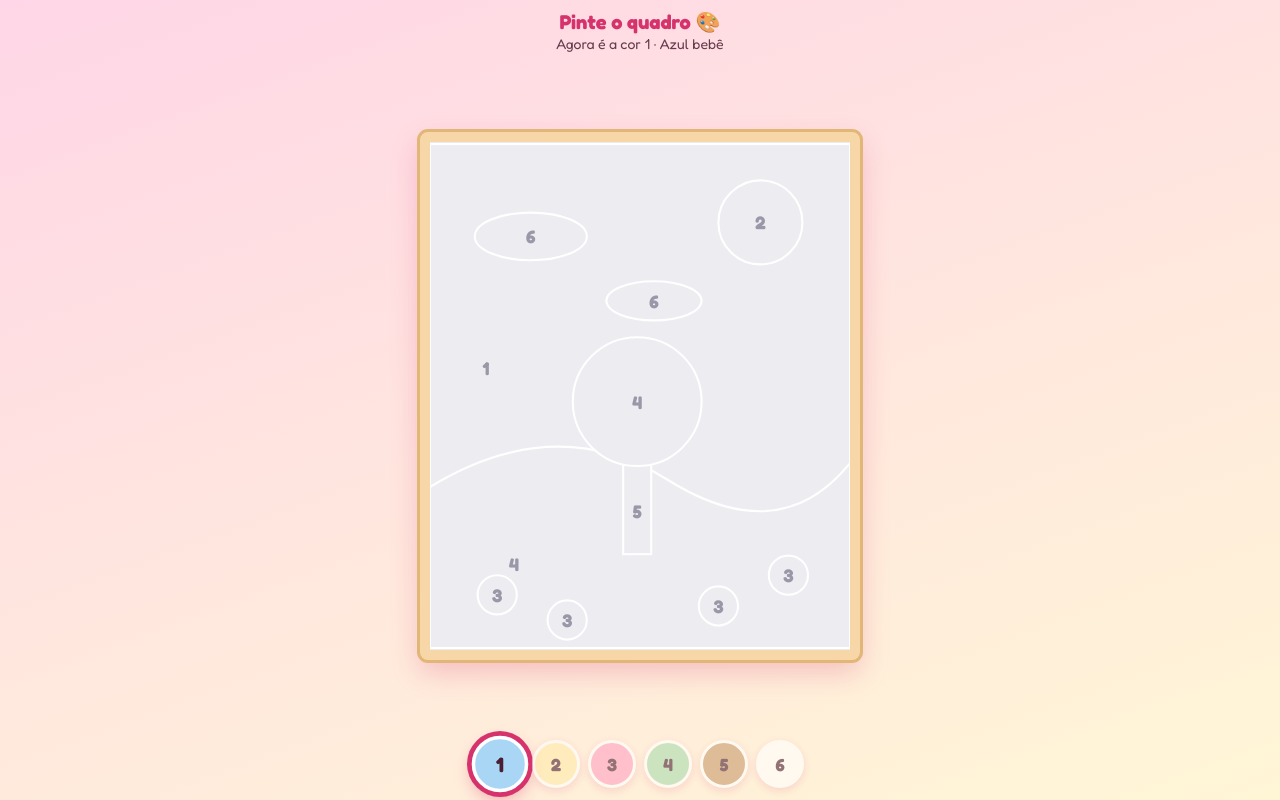
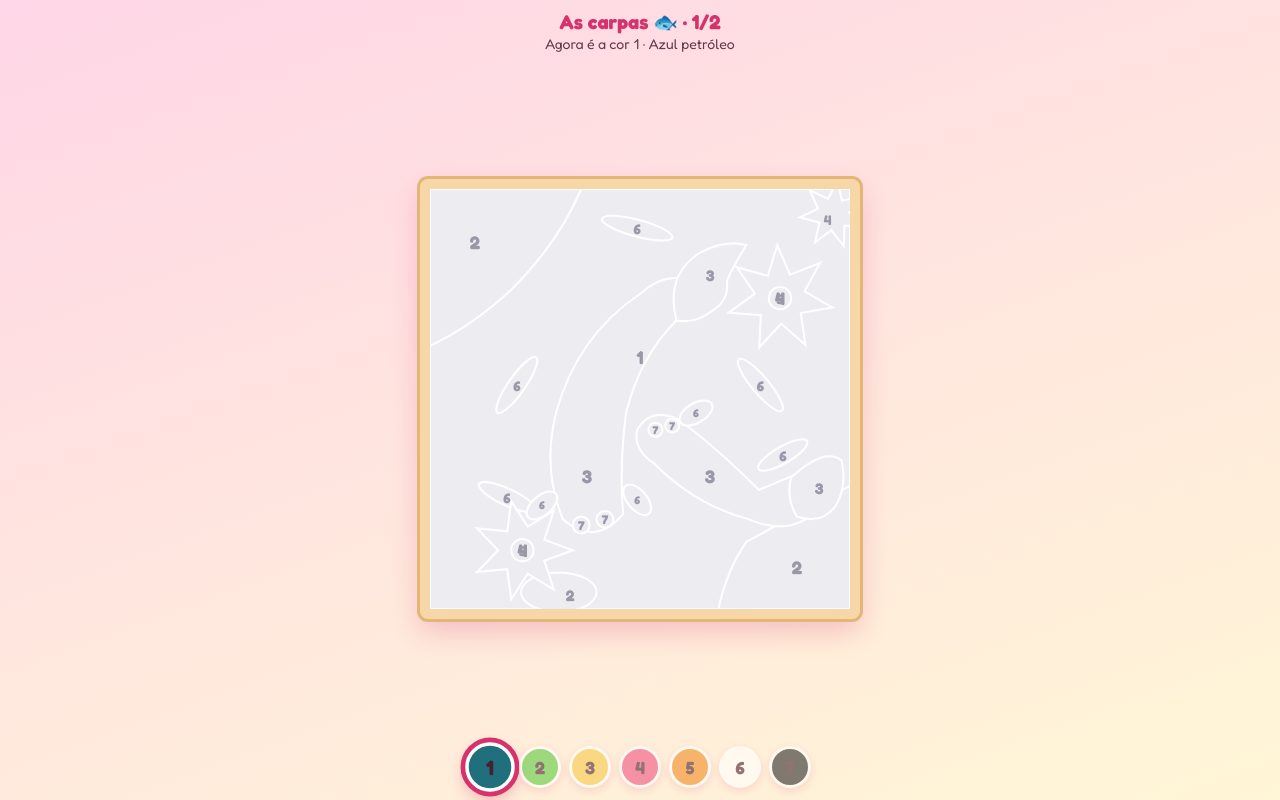
Before and after one commit to pedro-bachiegaa/HelloKitty, a plain HTML site: page quadro.html in a window 1280 px wide. Drawn offline with Linux system fonts and the light colour scheme.

Commit message:
Quadro: dois quadros reais (carpas e casa do Up) pintados em sequencia
Co-Authored-By: Claude Sonnet 5.5 <noreply@anthropic.com>

```diff
--- a/quadro.css
+++ b/quadro.css
@@ -32,8 +32,8 @@ header h1 { font-size: 1.25rem; color: var(--rosa-escuro); }
   display: flex; align-items: center; justify-content: center;
 }
 #tela {
-  display: block; aspect-ratio: 300 / 360; height: auto;
-  width: min(100%, calc((100dvh - 190px) * 300 / 360));
+  display: block; aspect-ratio: 1; height: auto;
+  width: min(100%, calc(100dvh - 240px));
   background: #fff;
   border: 10px solid #f7d7a8; border-radius: 8px;
   box-shadow: 0 0 0 3px #e2b676, 0 12px 28px rgba(214, 51, 108, .25), inset 0 0 0 2px rgba(0, 0, 0, .08);
@@ -43,7 +43,8 @@ header h1 { font-size: 1.25rem; color: var(--rosa-escuro); }
 
 .forma { fill: #ececf1; stroke: #fff; stroke-width: 1.5; cursor: pointer; transition: fill .35s ease; }
 .forma.pintada { cursor: default; stroke: rgba(255, 255, 255, .55); }
-.forma.balanca { animation: balanca .35s; }
+.forma.balanca { animation: tremer .35s; }
+@keyframes tremer { 25%, 75% { opacity: .35; } }
 .forma.dica { animation: piscar .8s ease-in-out 4; }
 @keyframes balanca { 25% { transform: translateX(-2px); } 75% { transform: translateX(2px); } }
 @keyframes piscar { 50% { fill: #ffd96b; } }
@@ -53,7 +54,7 @@ header h1 { font-size: 1.25rem; color: var(--rosa-escuro); }
 /* paleta */
 #paleta { flex: none; display: flex; gap: 8px; justify-content: center; flex-wrap: wrap; width: 100%; max-width: 440px; }
 .cor {
-  position: relative; width: 48px; height: 48px; border-radius: 50%;
+  position: relative; width: 42px; height: 42px; border-radius: 50%;
   border: 3px solid #fff; font: 700 1.1rem Fredoka, sans-serif; color: #4a1f33;
   box-shadow: 0 3px 8px rgba(214, 51, 108, .25); display: flex; align-items: center; justify-content: center;
   transition: transform .2s;
--- a/quadro.html
+++ b/quadro.html
@@ -7,7 +7,7 @@
   <title>O quadro 🎨</title>
   <link rel="preconnect" href="https://fonts.googleapis.com" />
   <link href="https://fonts.googleapis.com/css2?family=Fredoka:wght@400;600;700&display=swap" rel="stylesheet" />
-  <link rel="stylesheet" href="quadro.css?v=2" />
+  <link rel="stylesheet" href="quadro.css?v=4" />
 </head>
 <body>
   <main id="app">
@@ -17,7 +17,7 @@
     </header>
 
     <div id="moldura">
-      <svg id="tela" viewBox="0 0 300 360" preserveAspectRatio="xMidYMid meet" aria-label="Quadro para pintar"></svg>
+      <svg id="tela" viewBox="0 0 300 300" preserveAspectRatio="xMidYMid meet" aria-label="Quadro para pintar"></svg>
     </div>
 
     <div id="paleta" aria-label="Cores"></div>
@@ -34,6 +34,6 @@
     <div id="toast" class="escondido"></div>
   </main>
 
-  <script src="quadro.js?v=2"></script>
+  <script src="quadro.js?v=4"></script>
 </body>
 </html>
--- a/quadro.js
+++ b/quadro.js
@@ -1,9 +1,20 @@
-// Fase do quadro: pintar por números, seguindo a ordem das cores.
-// Edite só o bloco QUADRO. Pra usar o quadro de vocês: troque "paleta" pelas cores reais (na ordem
-// 1, 2, 3...) e "formas" pelo desenho (cada forma diz de qual cor ela é: n).
+// Fase do quadro: pintar por números, seguindo a ordem das cores. Dois quadros seguidos
+// (os que vocês pintaram no parque). Edite só o bloco QUADRO.
+// Cada quadro tem: paleta (cores na ordem 1, 2, 3...) e formas (as regiões do desenho, em tela 300 x 300;
+// cada forma diz de qual cor ela é: n; r = onde fica o número; fs = tamanho do número, opcional).
+
+// ajudante: pontos de uma flor de lótus (estrela de pétalas) pra usar em "polygon"
+function flor(cx, cy, R, giro = 0, petalas = 7) {
+  const pts = [];
+  for (let i = 0; i < petalas * 2; i++) {
+    const ang = (Math.PI * i) / petalas + (giro * Math.PI) / 180;
+    const rr = i % 2 === 0 ? R : R * 0.48;
+    pts.push((cx + Math.cos(ang) * rr).toFixed(1) + "," + (cy + Math.sin(ang) * rr).toFixed(1));
+  }
+  return pts.join(" ");
+}
+
 const QUADRO = {
-  titulo: "Pinte o quadro 🎨",
-  dica: "Siga a ordem das cores: comece pelo 1.",
   idAdesivo: "quadro",     // qual adesivo do quarto esta fase libera
   errosAteDica: 3,         // depois desses erros seguidos, as partes certas piscam
   textos: {
@@ -12,36 +23,90 @@ const QUADRO = {
     parteErrada: (n, c) => `Essa parte é da cor ${n}. Agora é a ${c.n}!`,
     corPronta: (c) => `Cor ${c.n} pronta! ✨`,
     dicaPiscando: "Olha as partes piscando 👀",
-    fimTitulo: "Que quadro lindo! 🖼️",
-    fimTexto: "Vocês pintaram juntas esse pedacinho de memória.",
+    meioTitulo: "Primeiro quadro pronto! 🎉",
+    meioTexto: "Agora o próximo que vocês pintaram.",
+    meioBotao: "Próximo quadro",
+    fimTitulo: "Que quadros lindos! 🖼️",
+    fimTexto: "Vocês pintaram juntas esses pedacinhos de memória.",
     fimBotaoQuarto: "Pendurar no quarto",
     fimBotaoSolo: "Pintar de novo",
   },
 
-  // as cores, na ordem em que precisam ser usadas (n = número)
+  quadros: [
+    {
+      nome: "As carpas 🐟",
       paleta: [
-    { n: 1, nome: "Azul bebê", cor: "#a9d6f5" },
-    { n: 2, nome: "Amarelo pastel", cor: "#ffe9a8" },
-    { n: 3, nome: "Rosa", cor: "#ff9fc2" },
-    { n: 4, nome: "Verde", cor: "#a8dcae" },
-    { n: 5, nome: "Marrom", cor: "#c79a6b" },
+        { n: 1, nome: "Azul petróleo", cor: "#1f6f7d" },
+        { n: 2, nome: "Verde", cor: "#5ccb3f" },
+        { n: 3, nome: "Amarelo dourado", cor: "#f7c948" },
+        { n: 4, nome: "Rosa", cor: "#f0527f" },
+        { n: 5, nome: "Laranja", cor: "#f28a1e" },
         { n: 6, nome: "Branco", cor: "#ffffff" },
+        { n: 7, nome: "Preto", cor: "#2a2a2a" },
       ],
-
-  // o desenho (tela de 300 x 360). A ordem é a de desenho (as últimas ficam por cima).
-  // tag/a = forma SVG; n = cor; r = [x, y] onde fica o número.
       formas: [
-    { n: 1, tag: "rect", a: { x: 0, y: 0, width: 300, height: 360 }, r: [40, 160] },        // céu
-    { n: 2, tag: "circle", a: { cx: 236, cy: 56, r: 30 }, r: [236, 56] },                       // sol
-    { n: 6, tag: "ellipse", a: { cx: 72, cy: 66, rx: 40, ry: 17 }, r: [72, 66] },               // nuvem
-    { n: 6, tag: "ellipse", a: { cx: 160, cy: 112, rx: 34, ry: 14 }, r: [160, 112] },           // nuvem
-    { n: 4, tag: "path", a: { d: "M0 245 Q90 190 170 240 T300 228 L300 360 L0 360 Z" }, r: [60, 300] }, // morro
-    { n: 5, tag: "rect", a: { x: 138, y: 215, width: 20, height: 78 }, r: [148, 262] },         // tronco
-    { n: 4, tag: "circle", a: { cx: 148, cy: 184, r: 46 }, r: [148, 184] },                     // copa
-    { n: 3, tag: "circle", a: { cx: 48, cy: 322, r: 14 }, r: [48, 322] },                       // flores
-    { n: 3, tag: "circle", a: { cx: 98, cy: 340, r: 14 }, r: [98, 340] },
-    { n: 3, tag: "circle", a: { cx: 206, cy: 330, r: 14 }, r: [206, 330] },
-    { n: 3, tag: "circle", a: { cx: 256, cy: 308, r: 14 }, r: [256, 308] },
+        { n: 1, tag: "rect", a: { x: 0, y: 0, width: 300, height: 300 }, r: [150, 120] },                                  // água
+        // ondinhas brancas
+        { n: 6, tag: "ellipse", a: { cx: 62, cy: 140, rx: 24, ry: 6, transform: "rotate(-55 62 140)" }, r: [62, 140], fs: 10 },
+        { n: 6, tag: "ellipse", a: { cx: 236, cy: 140, rx: 24, ry: 6, transform: "rotate(50 236 140)" }, r: [236, 140], fs: 10 },
+        { n: 6, tag: "ellipse", a: { cx: 55, cy: 220, rx: 22, ry: 6, transform: "rotate(25 55 220)" }, r: [55, 220], fs: 10 },
+        { n: 6, tag: "ellipse", a: { cx: 252, cy: 190, rx: 20, ry: 6, transform: "rotate(-30 252 190)" }, r: [252, 190], fs: 10 },
+        { n: 6, tag: "ellipse", a: { cx: 148, cy: 28, rx: 26, ry: 6, transform: "rotate(15 148 28)" }, r: [148, 28], fs: 10 },
+        // folhas de vitória-régia
+        { n: 2, tag: "path", a: { d: "M0 0 L108 0 Q92 38 58 72 Q30 98 0 112 Z" }, r: [32, 38] },
+        { n: 2, tag: "path", a: { d: "M300 212 L226 252 Q212 272 206 300 L300 300 Z" }, r: [262, 270] },
+        { n: 2, tag: "ellipse", a: { cx: 92, cy: 288, rx: 27, ry: 14 }, r: [100, 290], fs: 11 },
+        // carpa 1 (grande, de cima pra baixo)
+        { n: 3, tag: "path", a: { d: "M95 236 Q80 200 90 160 Q105 105 150 75 Q172 55 194 70 Q180 85 175 95 Q150 120 140 160 Q135 200 138 232 Q118 256 95 236 Z" }, r: [112, 205] },
+        { n: 3, tag: "path", a: { d: "M176 94 Q168 62 192 46 Q210 36 226 40 Q216 56 212 66 Q214 80 200 88 Q190 96 176 94 Z" }, r: [200, 62], fs: 11 }, // cauda 1
+        { n: 6, tag: "ellipse", a: { cx: 80, cy: 226, rx: 13, ry: 7, transform: "rotate(-40 80 226)" }, r: [80, 226], fs: 8 },    // nadadeira
+        { n: 6, tag: "ellipse", a: { cx: 148, cy: 222, rx: 13, ry: 7, transform: "rotate(50 148 222)" }, r: [148, 222], fs: 8 },
+        { n: 7, tag: "circle", a: { cx: 108, cy: 240, r: 6 }, r: [108, 240], fs: 9 },
+        { n: 7, tag: "circle", a: { cx: 125, cy: 236, r: 6 }, r: [125, 236], fs: 9 },
+        // carpa 2 (vai pra direita)
+        { n: 3, tag: "path", a: { d: "M148 172 Q158 155 178 165 Q205 185 235 215 Q258 205 276 198 Q284 216 268 236 Q252 246 228 236 Q190 226 160 196 Q145 186 148 172 Z" }, r: [200, 205] },
+        { n: 3, tag: "path", a: { d: "M258 206 Q282 184 294 194 Q298 212 290 226 Q280 240 262 234 Q254 220 258 206 Z" }, r: [278, 214], fs: 11 }, // cauda 2
+        { n: 6, tag: "ellipse", a: { cx: 190, cy: 160, rx: 13, ry: 7, transform: "rotate(-30 190 160)" }, r: [190, 160], fs: 8 },
+        { n: 7, tag: "circle", a: { cx: 161, cy: 172, r: 5 }, r: [161, 172], fs: 8 },
+        { n: 7, tag: "circle", a: { cx: 173, cy: 169, r: 5 }, r: [173, 169], fs: 8 },
+        // flores de lótus
+        { n: 4, tag: "polygon", a: { points: flor(250, 78, 38, 10) }, r: [250, 78] },
+        { n: 4, tag: "polygon", a: { points: flor(66, 258, 36, 0) }, r: [66, 258] },
+        { n: 4, tag: "polygon", a: { points: flor(288, 18, 24, 20) }, r: [284, 22], fs: 10 },
+        { n: 5, tag: "circle", a: { cx: 250, cy: 78, r: 8 }, r: [250, 78], fs: 10 },
+        { n: 5, tag: "circle", a: { cx: 66, cy: 258, r: 8 }, r: [66, 258], fs: 10 },
+      ],
+    },
+    {
+      nome: "A casa voadora 🎈",
+      paleta: [
+        { n: 1, nome: "Azul escuro", cor: "#1f5fc4" },
+        { n: 2, nome: "Azul bebê", cor: "#9fd2f4" },
+        { n: 3, nome: "Branco", cor: "#ffffff" },
+        { n: 4, nome: "Verde-acinzentado", cor: "#7a9a90" },
+        { n: 5, nome: "Preto", cor: "#2a2a2a" },
+        { n: 6, nome: "Vermelho", cor: "#ee3b3b" },
+        { n: 7, nome: "Amarelo", cor: "#ffd23a" },
+        { n: 8, nome: "Verde", cor: "#3cb44b" },
+      ],
+      formas: [
+        { n: 1, tag: "rect", a: { x: 0, y: 0, width: 300, height: 300 }, r: [60, 80] },                                        // céu
+        { n: 2, tag: "path", a: { d: "M0 180 Q50 172 95 198 Q150 242 215 198 Q265 168 300 182 L300 300 L0 300 Z" }, r: [40, 200] }, // nuvem azulada
+        { n: 3, tag: "path", a: { d: "M0 208 Q40 196 85 218 Q150 258 215 218 Q265 192 300 206 L300 300 L0 300 Z" }, r: [150, 270] }, // nuvem branca
+        { n: 4, tag: "rect", a: { x: 189, y: 172, width: 34, height: 30 }, r: [206, 190] },                                  // casa
+        { n: 5, tag: "path", a: { d: "M184 173 L206 158 L228 173 Z" }, r: [206, 169], fs: 9 },                                 // telhado
+        // balões
+        { n: 7, tag: "circle", a: { cx: 268, cy: 38, r: 14 }, r: [268, 38] },
+        { n: 6, tag: "circle", a: { cx: 243, cy: 50, r: 14 }, r: [243, 50] },
+        { n: 8, tag: "circle", a: { cx: 272, cy: 64, r: 14 }, r: [272, 64] },
+        { n: 8, tag: "circle", a: { cx: 221, cy: 70, r: 14 }, r: [221, 70] },
+        { n: 7, tag: "circle", a: { cx: 250, cy: 84, r: 14 }, r: [250, 84] },
+        { n: 6, tag: "circle", a: { cx: 279, cy: 92, r: 14 }, r: [279, 92] },
+        { n: 6, tag: "circle", a: { cx: 227, cy: 102, r: 14 }, r: [227, 102] },
+        { n: 8, tag: "circle", a: { cx: 257, cy: 112, r: 14 }, r: [257, 112] },
+        { n: 7, tag: "circle", a: { cx: 236, cy: 134, r: 14 }, r: [236, 134] },
+      ],
+    },
   ],
 };
 
@@ -51,38 +116,49 @@ const QUADRO = {
   const tela = $("tela");
   const modoQuarto = new URLSearchParams(location.search).has("quarto");
 
-  $("titulo").textContent = QUADRO.titulo;
-  const cor = (n) => QUADRO.paleta.find((c) => c.n === n);
-  const ordem = QUADRO.paleta.map((c) => c.n).sort((a, b) => a - b);
+  let iq = 0;            // quadro atual
+  let quadro, ordem;     // dados do quadro atual
+  let atual = null;      // cor da vez
+  let erros = 0;
+  let formas = [];       // { d, el, num, pintada }
+  let botoes = {};
 
-  let atual = ordem[0];   // cor da vez
-  let erros = 0;
-  const formas = [];      // { d, el, num, pintada }
-  const botoes = {};
+  const cor = (n) => quadro.paleta.find((c) => c.n === n);
 
-  // ---------- desenha ----------
-  for (const d of QUADRO.formas) {
+  // ---------- monta um quadro ----------
+  function carregar(i) {
+    iq = i; quadro = QUADRO.quadros[i];
+    ordem = quadro.paleta.map((c) => c.n).sort((a, b) => a - b);
+    atual = ordem[0]; erros = 0; formas = []; botoes = {};
+    tela.replaceChildren(); $("paleta").replaceChildren();
+    tela.classList.remove("pronto");
+    $("titulo").textContent = `${quadro.nome} · ${i + 1}/${QUADRO.quadros.length}`;
+
+    for (const d of quadro.formas) {
       const el = document.createElementNS(NS, d.tag);
       for (const [k, v] of Object.entries(d.a)) el.setAttribute(k, v);
       el.setAttribute("class", "forma");
       tela.appendChild(el);
-    const num = document.createElementNS(NS, "text");
-    num.setAttribute("class", "num"); num.setAttribute("x", d.r[0]); num.setAttribute("y", d.r[1]);
-    num.textContent = d.n;
-    tela.appendChild(num);
-    const f = { d, el, num, pintada: false };
+      const f = { d, el, num: null, pintada: false };
       el.addEventListener("pointerdown", (e) => { e.preventDefault(); tocar(f); });
       formas.push(f);
     }
     // os números ficam por cima de tudo (senão uma forma desenhada depois cobre o número)
-  for (const f of formas) tela.appendChild(f.num);
-
-  for (const c of QUADRO.paleta) {
+    for (const f of formas) {
+      const num = document.createElementNS(NS, "text");
+      num.setAttribute("class", "num"); num.setAttribute("x", f.d.r[0]); num.setAttribute("y", f.d.r[1]);
+      if (f.d.fs) num.style.fontSize = f.d.fs + "px";
+      num.textContent = f.d.n;
+      tela.appendChild(num); f.num = num;
+    }
+    for (const c of quadro.paleta) {
       const b = document.createElement("button");
       b.className = "cor"; b.style.background = c.cor; b.textContent = c.n; b.setAttribute("aria-label", `${c.n} ${c.nome}`);
       b.addEventListener("click", () => escolher(c));
       $("paleta").appendChild(b);
       botoes[c.n] = b;
+    }
+    atualizarPaleta();
   }
 
   // ---------- jogo ----------
@@ -91,12 +167,12 @@ const QUADRO = {
     const t = $("toast"); t.textContent = txt; t.classList.remove("escondido");
     clearTimeout(tToast); tToast = setTimeout(() => t.classList.add("escondido"), 2200);
   }
-  function balancar(el) { el.classList.remove("balanca"); void el.getBBox?.(); el.classList.add("balanca"); setTimeout(() => el.classList.remove("balanca"), 400); }
+  function balancar(el) { el.classList.remove("balanca"); void el.getBoundingClientRect(); el.classList.add("balanca"); setTimeout(() => el.classList.remove("balanca"), 400); }
 
-  function faltam(n) { return formas.filter((f) => f.d.n === n && !f.pintada); }
+  const faltam = (n) => formas.filter((f) => f.d.n === n && !f.pintada);
 
   function atualizarPaleta() {
-    for (const c of QUADRO.paleta) {
+    for (const c of quadro.paleta) {
       const b = botoes[c.n];
       b.classList.toggle("agora", c.n === atual);
       b.classList.toggle("feita", atual === null || c.n < atual);
@@ -129,7 +205,7 @@ const QUADRO = {
 
   function dica() {
     for (const f of faltam(atual)) {
-      f.el.classList.remove("dica"); void f.el.getBBox?.(); f.el.classList.add("dica");
+      f.el.classList.remove("dica"); void f.el.getBoundingClientRect(); f.el.classList.add("dica");
       setTimeout(() => f.el.classList.remove("dica"), 3400);
     }
     toast(QUADRO.textos.dicaPiscando);
@@ -140,23 +216,26 @@ const QUADRO = {
     const i = ordem.indexOf(atual);
     atual = i + 1 < ordem.length ? ordem[i + 1] : null;
     atualizarPaleta();
-    if (atual === null) { setTimeout(fim, 600); return; }
+    if (atual === null) { setTimeout(quadroPronto, 600); return; }
     toast(QUADRO.textos.corPronta(c));
   }
 
-  function fim() {
+  let aoClicarFim = null;
+  function quadroPronto() {
     tela.classList.add("pronto");
-    $("fim-titulo").textContent = QUADRO.textos.fimTitulo;
-    $("fim-texto").textContent = QUADRO.textos.fimTexto;
-    $("btn-fim").textContent = modoQuarto ? QUADRO.textos.fimBotaoQuarto : QUADRO.textos.fimBotaoSolo;
+    const T = QUADRO.textos;
+    const ultimo = iq === QUADRO.quadros.length - 1;
+    $("fim-titulo").textContent = ultimo ? T.fimTitulo : T.meioTitulo;
+    $("fim-texto").textContent = ultimo ? T.fimTexto : T.meioTexto;
+    $("btn-fim").textContent = ultimo ? (modoQuarto ? T.fimBotaoQuarto : T.fimBotaoSolo) : T.meioBotao;
+    aoClicarFim = ultimo
+      ? () => { if (modoQuarto) location.href = "index.html?concluiu=" + QUADRO.idAdesivo; else { $("fim").classList.add("escondido"); carregar(0); } }
+      : () => { $("fim").classList.add("escondido"); carregar(iq + 1); };
     setTimeout(() => $("fim").classList.remove("escondido"), 1200);
   }
-  $("btn-fim").addEventListener("click", () => {
-    if (modoQuarto) location.href = "index.html?concluiu=" + QUADRO.idAdesivo;
-    else location.reload();
-  });
+  $("btn-fim").addEventListener("click", () => aoClicarFim && aoClicarFim());
 
-  atualizarPaleta();
+  carregar(0);
   // ganchos pra testar no console
-  window.Quadro = { get atual() { return atual; }, formas, tocar, QUADRO };
+  window.Quadro = { get atual() { return atual; }, get formas() { return formas; }, get indice() { return iq; }, tocar, carregar, QUADRO };
 })();
```
Also changed, not shown: 1 other file. Lines whose indentation alone changed are shown as unchanged.
